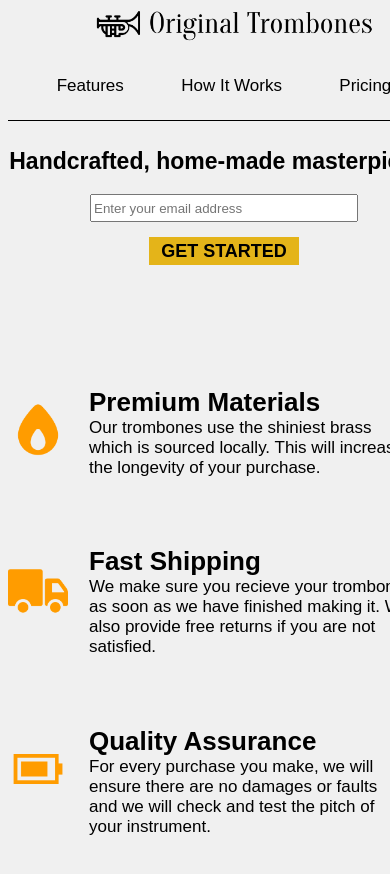
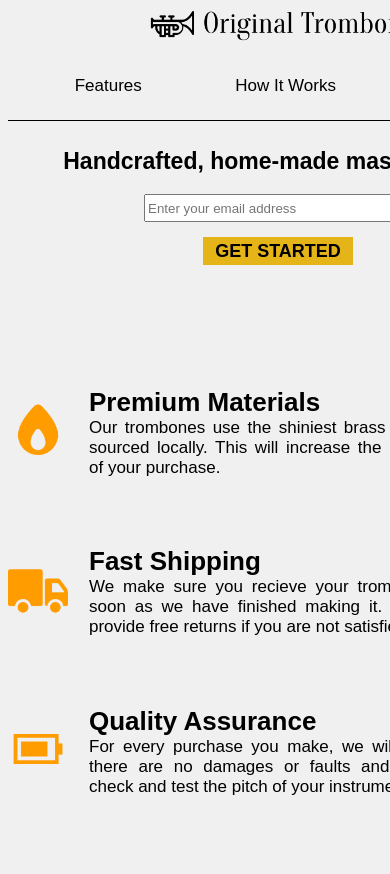
Before and after one commit to ics20072/ProductLandingPage-FCC, a plain HTML site: page index.html in a window 390 px wide. Shown: the top 874 px of the page. Drawn offline with Linux system fonts and the light colour scheme.

Commit message:
fixing responsible design for smartphones

```diff
--- a/style.css
+++ b/style.css
@@ -54,7 +54,7 @@ body {
 
 @media (max-width: 770px) {
   #header {
-    width: 80%;
+    width: 100%;
     text-align: center;
     display: grid;
     grid-template-rows: 1fr 1fr;
@@ -70,7 +70,7 @@ body {
 
   #introduction {
     text-align: center;
-    width: 80%;
+    width: 100%;
   }
 
   #benefits {
@@ -83,7 +83,8 @@ body {
     margin-top: 0px;
     font-family: var(--my-font-family);
     font-size: 17px;
-    width: 70%;
+    text-align: justify;
+    width: 80%;
   }
 
   .img-benefits {
```
